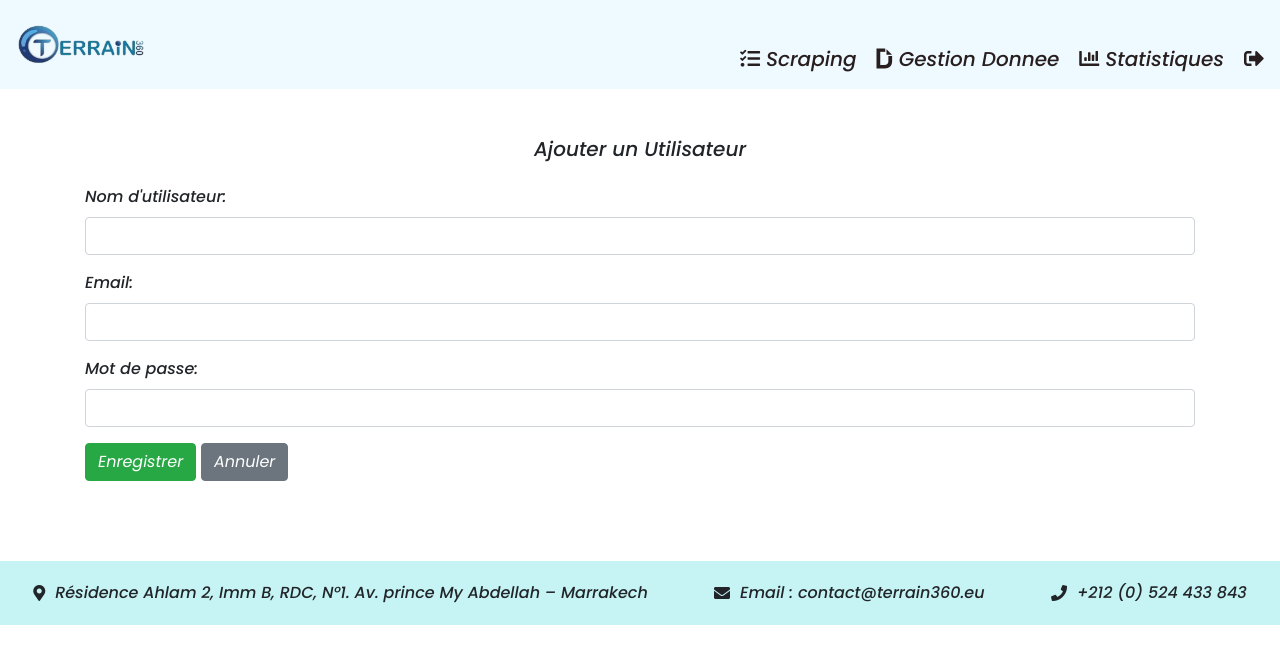
After one commit to mabroukali025/App_Analyse_de_presse, a Django app: page /utilisateurs/ajouter/ in a window 1280 px wide. The commit adds this page. Shown: the top 664 px of the page. Run offline with Django 5.2, Linux system fonts and the light colour scheme; some libraries are stand-ins or nearby versions.

Commit message:
Add authentication for users and admins, and manage adding, updating, or blocking their accounts.

```diff
--- a/Analyse_de_presse/urls.py
+++ b/Analyse_de_presse/urls.py
@@ -28,7 +28,7 @@ urlpatterns = [
     path('page_Acceuil',views.page_Acceuil),
     path('login/', views.custom_login, name='login'),
     path('register/', views.register, name='register'),
-    path('admin/', views.admin_view, name='admin_dashboard'),
+
 
     # urls.py
 
@@ -36,9 +36,11 @@ urlpatterns = [
     path('modifier_utilisateur/<int:user_id>/', views.modifier_utilisateur, name='modifier_utilisateur'),
     path('bloquer_utilisateur/<int:user_id>/', views.bloquer_utilisateur, name='bloquer_utilisateur'),
 
-    path('login/admin_scraping/', views.admin_scraping_page, name='admin_scraping_page'),
-    path('admin_Gestion_Donnee/',views.admin_Gestion_Donnee, name='admin_Gestion_Donnee'),
 
+
+
+    path('utilisateurs/ajouter/', views.ajouter_utilisateur, name='ajouter_utilisateur'),
+    path('utilisateurs/enregistrer/', views.enregistrer_utilisateur, name='enregistrer_utilisateur'),
 
 
 
--- a/AppScraping/Templates/Statistiques_Recherche.html
+++ b/AppScraping/Templates/Statistiques_Recherche.html
@@ -162,7 +162,7 @@
             </fieldset>
             <br/>
             <div class="mt-8">
-                <h3>Tableau Statistiques Recherche :</h3>
+                <h5>Tableau Statistiques Recherche :</h5>
                 <table class="table custom-table-statistics"> <!-- No changes here, keeping default Bootstrap style -->
                     <thead>
                         <tr>
--- /dev/null
+++ b/AppScraping/Templates/ajouter_utilisateur.html
@@ -0,0 +1,37 @@
+<!DOCTYPE html>
+<html lang="fr">
+<head>
+    {% include 'navbar.html' %}
+    <meta charset="UTF-8">
+    <meta name="viewport" content="width=device-width, initial-scale=1.0">
+    <title>Ajouter Utilisateur</title>
+    <link href="https://stackpath.bootstrapcdn.com/bootstrap/4.5.2/css/bootstrap.min.css" rel="stylesheet">
+</head>
+<body>
+    <div class="container mt-5">
+        <h5 class="text-center mb-4">Ajouter un Utilisateur</h5>
+        <form action="{% url 'enregistrer_utilisateur' %}" method="post">
+            {% csrf_token %}
+            <div class="form-group">
+                <label for="username">Nom d'utilisateur:</label>
+                <input type="text" class="form-control" id="username" name="username" required>
+            </div>
+            <div class="form-group">
+                <label for="email">Email:</label>
+                <input type="email" class="form-control" id="email" name="email" required>
+            </div>
+            <div class="form-group">
+                <label for="password">Mot de passe:</label>
+                <input type="password" class="form-control" id="password" name="password" required>
+            </div>
+            <button type="submit" class="btn btn-success">Enregistrer</button>
+            <a href="{% url 'gestion_utilisateurs' %}" class="btn btn-secondary">Annuler</a>
+        </form>
+    </div>
+
+    <script src="https://code.jquery.com/jquery-3.5.1.min.js"></script>
+    <script src="https://cdn.jsdelivr.net/npm/@popperjs/core@2.9.1/dist/umd/popper.min.js"></script>
+    <script src="https://stackpath.bootstrapcdn.com/bootstrap/4.5.2/js/bootstrap.min.js"></script>
+</body>
+{% include 'footer.html' %}
+</html>
--- a/AppScraping/Templates/navbar.html
+++ b/AppScraping/Templates/navbar.html
@@ -16,19 +16,14 @@
         </a>
         <div class="nav-links">
             <ul id="navbar-items">
-                <li id="scraping" class="{% if request.resolver_match.url_name == 'admin_scraping_page' %}active{% endif %}">
-                    <a href="{% url 'admin_scraping_page' %}">
+                <li id="scraping" class="{% if request.resolver_match.url_name == 'scraping_page' %}active{% endif %}">
+                    <a href="{% url 'scraping_page' %}">
                         <h5><i class="fas fa-tasks"></i> Scraping</h5>
                     </a>
                 </li>
-                <li id="gestion_donnee" class="{% if request.resolver_match.url_name == 'admin_Gestion_Donnee' %}active{% endif %}">
-                    <a href="{% url 'admin_Gestion_Donnee' %}">
+                <li id="gestion_donnee" class="{% if request.resolver_match.url_name == 'Statistiques_Recherche' %}active{% endif %}">
+                    <a href="{% url 'Statistiques_Recherche' %}">
                         <h5><i class="fab fa-dochub"></i> Gestion Donnee</h5>
-                    </a>
-                </li>
-                <li id="statistiques" class="{% if request.resolver_match.url_name == 'statistiques_page' %}active{% endif %}">
-                    <a href="{% url 'statistiques_page' %}">
-                        <h5><i class="fas fa-chart-bar"></i> Statistiques</h5>
                     </a>
                 </li>
                 {% if user.is_staff %}
@@ -38,14 +33,22 @@
                     </a>
                 </li>
                 {% endif %}
+                <li id="statistiques" class="{% if request.resolver_match.url_name == 'statistiques_page' %}active{% endif %}">
+                    <a href="{% url 'statistiques_page' %}">
+                        <h5><i class="fas fa-chart-bar"></i> Statistiques</h5>
+                    </a>
+                </li>
+
                 <li id="deconnexion">
                     <a href="{% url 'home_page' %}">
-                        <h5><i class="fas fa-sign-out-alt"></i></h5>
+                        <h5><i class="fas fa-sign-out-alt"></i> </h5>
                     </a>
                 </li>
             </ul>
         </div>
+
     </nav>
+
 </header>
 
 <script>
@@ -69,4 +72,5 @@
         });
     });
 });
+
 </script>
--- a/Analyse_de_presse/views.py
+++ b/AppScraping/views.py
@@ -1200,3 +1200,29 @@ def bloquer_utilisateur(request, user_id):
     utilisateur.is_active = False
     utilisateur.save()
     return redirect('gestion_utilisateurs')
+
+
+
+
+
+##############################
+
+from django.shortcuts import render, redirect
+from django.contrib.auth.models import User
+from django.contrib import messages
+
+
+def ajouter_utilisateur(request):
+    return render(request, 'ajouter_utilisateur.html')
+
+def enregistrer_utilisateur(request):
+    if request.method == 'POST':
+        username = request.POST['username']
+        email = request.POST['email']
+        password = request.POST['password']
+
+        # Créer un nouvel utilisateur
+        user = User.objects.create_user(username=username, email=email, password=password)
+        user.save()
+        messages.success(request, 'Utilisateur ajouté avec succès.')
+        return redirect('gestion_utilisateurs')
```
Also changed, not shown: AppScraping/Templates/gestion_utilisateurs.html (+7 -2 lines). Lines whose indentation alone changed are shown as unchanged.
